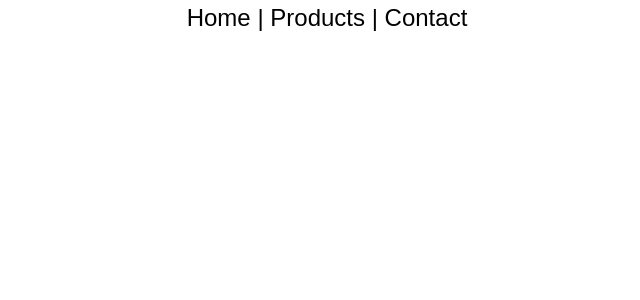
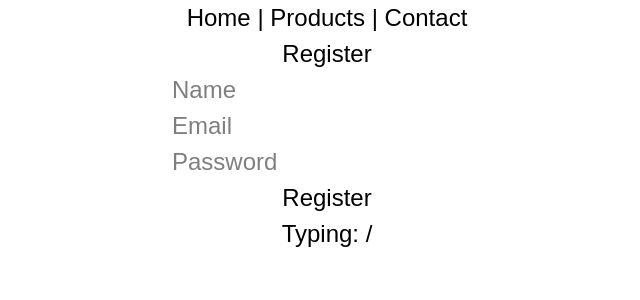
Before and after one commit to Ad38056/react_practice, a React (Vite) app: page /register in a window 1280 px wide. Shown: the top 300 px of the page, without its empty margins (313-953 px from the left). Built offline with nearby package versions, Linux system fonts and the light colour scheme.

Commit message:
Add useReducer counter and form examples

```diff
--- a/src/App.jsx
+++ b/src/App.jsx
@@ -3,6 +3,9 @@ import Header from "./components/Header";
 import Home from "./pages/Home";
 import Products from "./pages/Products";
 import Contact from "./pages/Contact";
+import CounterPage from "./pages/CounterPage";
+import RegisterPage from "./pages/RegisterPage";
+
 function App() {
   return (
     <BrowserRouter>
@@ -11,6 +14,8 @@ function App() {
         <Route path="/" element={<Home />} />
         <Route path="/products" element={<Products />} />
         <Route path="/contact" element={<Contact />} />
+        <Route path="/counter" element={<CounterPage />} />
+        <Route path="/register" element={<RegisterPage />} />; ;
       </Routes>
     </BrowserRouter>
   );
--- /dev/null
+++ b/src/pages/CounterPage.jsx
@@ -0,0 +1,25 @@
+import { useReducer } from "react";
+function reducer(state, action) {
+  switch (action.type) {
+    case "INCREMENT":
+      return { count: state.count + 1 };
+    case "DECREMENT":
+      return { count: state.count - 1 };
+    case "RESET":
+      return { count: 0 };
+    default:
+      return state;
+  }
+}
+export default function CounterPage() {
+  const [state, dispatch] = useReducer(reducer, { count: 0 });
+  return (
+    <>
+      <h1>Counter</h1>
+      <p>Count: {state.count}</p>
+      <button onClick={() => dispatch({ type: "INCREMENT" })}>+</button>
+      <button onClick={() => dispatch({ type: "DECREMENT" })}>-</button>
+      <button onClick={() => dispatch({ type: "RESET" })}>Reset</button>
+    </>
+  );
+}
--- /dev/null
+++ b/src/pages/RegisterPage.jsx
@@ -0,0 +1,48 @@
+import { useReducer } from "react";
+const initialState = { name: "", email: "", password: "" };
+function reducer(state, action) {
+  return { ...state, [action.field]: action.value };
+}
+export default function RegisterPage() {
+  const [form, dispatch] = useReducer(reducer, initialState);
+  function handleChange(e) {
+    dispatch({ field: e.target.name, value: e.target.value });
+  }
+  function handleSubmit(e) {
+    e.preventDefault();
+    alert(`Name: ${form.name}, Email: ${form.email}`);
+  }
+  return (
+    <>
+      <h1>Register</h1>
+      <form onSubmit={handleSubmit}>
+        <input
+          name="name"
+          placeholder="Name"
+          value={form.name}
+          onChange={handleChange}
+        />
+        <br />
+        <input
+          name="email"
+          placeholder="Email"
+          value={form.email}
+          onChange={handleChange}
+        />
+        <br />
+        <input
+          name="password"
+          placeholder="Password"
+          type="password"
+          value={form.password}
+          onChange={handleChange}
+        />
+        <br />
+        <button type="submit">Register</button>
+      </form>
+      <p>
+        Typing: {form.name} / {form.email}
+      </p>
+    </>
+  );
+}
```
